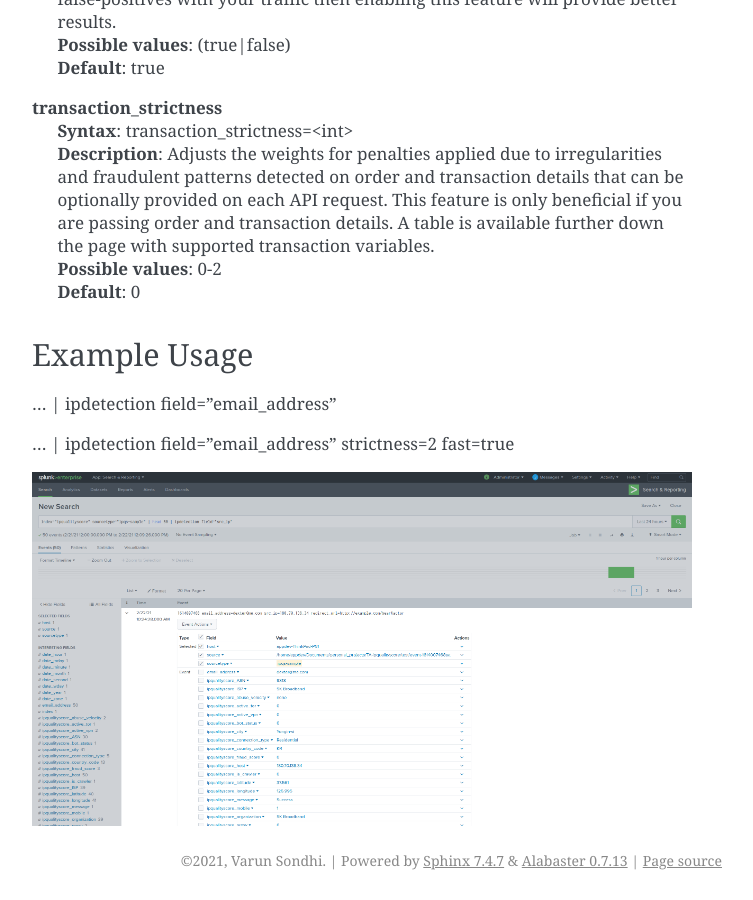
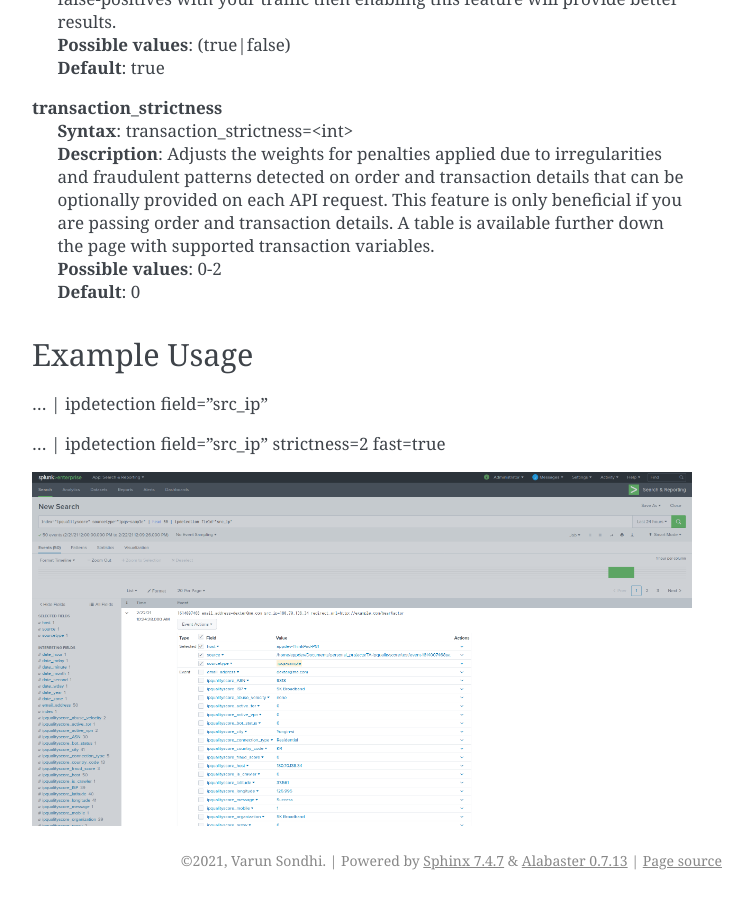
Before and after one commit to yanky076/TA-ipqualityscore, a Sphinx documentation site: the page built from docs/source/ipdetection.rst, in a window 1280 px wide and 900 px high, scrolled down 5306 px. Shown: the whole window, without its empty margins (388-1141 px from the left). Built offline with Sphinx 7.4.7, drawn with Linux system fonts in a browser that asks for light colours.

Commit message:
bug in docs

```diff
--- a/docs/source/ipdetection.rst
+++ b/docs/source/ipdetection.rst
@@ -145,9 +145,9 @@ Optional arguments
 Example Usage
 -------------
 
-|   ... | ipdetection field="email_address"
+|   ... | ipdetection field="src_ip"
 
-|   ... | ipdetection field="email_address" strictness=2 fast=true
+|   ... | ipdetection field="src_ip" strictness=2 fast=true
 
 .. image:: img/screenshot_ipdetection.png
     :alt: IP Detection command usage
```
